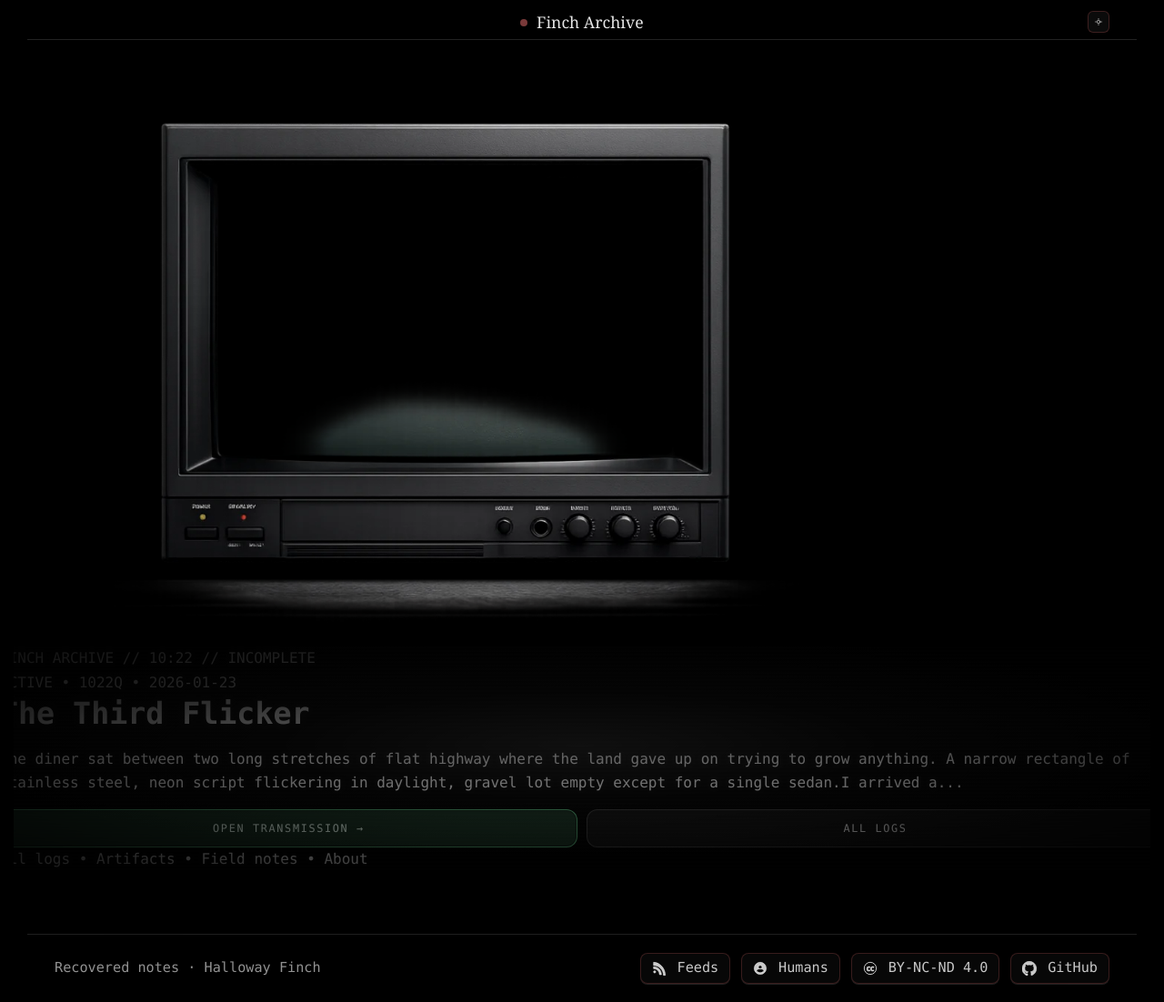
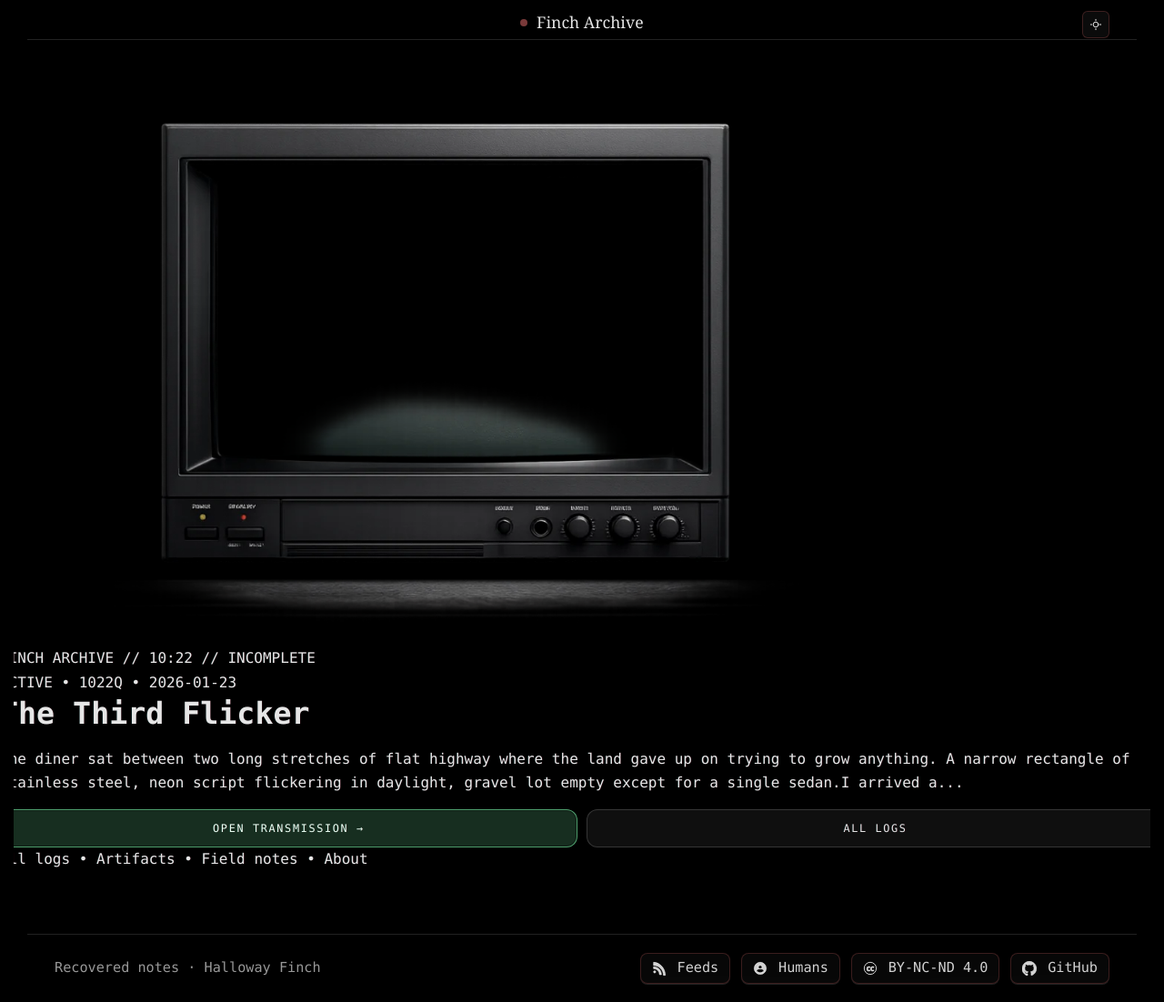
Before and after one commit to HallowayFinch/fincharchive.com, a Jekyll site: the page built from index.html, in a window 1280 px wide and 1102 px high. Shown: the whole window at 91% size. Built offline with Jekyll 4.4.1, drawn with Linux system fonts in a browser that asks for light colours.

Commit message:
Add files via upload

```diff
--- a/assets/css/style.css
+++ b/assets/css/style.css
@@ -327,8 +327,8 @@ header.site {
   display: inline-flex;
   align-items: center;
   justify-content: center;
-  width: 24px;
-  height: 24px;
+  width: 30px;
+  height: 30px;
   border-radius: 6px;
   border: 1px solid var(--badge-border);
   background: var(--badge-bg);
@@ -362,8 +362,8 @@ header.site {
 /* Icon variants inside the toggle */
 .theme-toggle .icon {
   display: none;
-  width: 12px;
-  height: 12px;
+  width: 16px;
+  height: 16px;
   fill: currentColor;
   transition:
     transform var(--dur-med) var(--ease),
@@ -1231,11 +1231,11 @@ html, body { overflow-x: hidden; }
   filter: drop-shadow(0 18px 70px rgba(0,0,0,.65));
   overflow: visible;
 
-  /* Screen bbox (measured from 1536×1024 CRT frame) */
-  --screen-x: 20.57%;
-  --screen-y: 12.70%;
-  --screen-w: 59.38%;
-  --screen-h: 65.53%;
+  /* Screen bbox (percent of CRT frame image) */
+  --screen-x: 21.2;
+  --screen-y: 18.6;
+  --screen-w: 58.0;
+  --screen-h: 51.5;
 }
 
 .finch-crtframe__img{
@@ -1248,19 +1248,95 @@ html, body { overflow-x: hidden; }
 
 /* Screen overlay window */
 .finch-crtframe__screen{
+  position: absolute !important;
+  top: calc(var(--screen-y) * 1%);
+  left: calc(var(--screen-x) * 1%);
+  width: calc(var(--screen-w) * 1%);
+  height: calc(var(--screen-h) * 1%);
+  border-radius: 18px;
+  overflow: hidden;
+
+  /* Screen surface */
+  background:
+    radial-gradient(120% 100% at 50% 35%, rgba(255,255,255,0.10), rgba(0,0,0,0.90) 62%, rgba(0,0,0,0.98) 100%),
+    linear-gradient(180deg, rgba(255,255,255,0.04), rgba(0,0,0,0.75));
+  box-shadow:
+    inset 0 0 0 1px rgba(255,255,255,0.06),
+    inset 0 0 40px rgba(0,0,0,0.55);
+  filter: contrast(1.05) saturate(1.05);
+  -webkit-font-smoothing: antialiased;
+}
+
+/* Homepage CRT effects (pure CSS) */
+.finch-home .finch-crtframe__screen::before,
+.finch-home .finch-crtframe__screen::after{
+  content: "";
   position: absolute;
-  left: var(--screen-x);
-  top: var(--screen-y);
-  width: var(--screen-w);
-  height: var(--screen-h);
-  overflow: hidden;
-  border-radius: 10px;
-
-  background: radial-gradient(120% 120% at 50% 38%, rgba(0,0,0,.15), rgba(0,0,0,.62));
-  box-shadow:
-    inset 0 0 0 1px rgba(126,255,176,.12),
-    inset 0 0 24px rgba(0,0,0,.55);
-}
+  inset: 0;
+  pointer-events: none;
+}
+
+.finch-home .finch-crtframe__screen::before{
+  /* scanlines + subtle RGB bleed */
+  background:
+    repeating-linear-gradient(
+      to bottom,
+      rgba(255,255,255,0.06) 0px,
+      rgba(255,255,255,0.06) 1px,
+      rgba(0,0,0,0.00) 2px,
+      rgba(0,0,0,0.00) 4px
+    ),
+    linear-gradient(90deg,
+      rgba(255,0,64,0.05),
+      rgba(0,0,0,0.00) 22%,
+      rgba(0,0,0,0.00) 78%,
+      rgba(0,255,255,0.05)
+    ),
+    radial-gradient(120% 100% at 50% 50%, rgba(0,0,0,0.00) 55%, rgba(0,0,0,0.35) 100%);
+  mix-blend-mode: overlay;
+  opacity: 0.22;
+}
+
+.finch-home .finch-crtframe__screen::after{
+  /* noise + faint rolling band */
+  background:
+    linear-gradient(180deg,
+      rgba(0,0,0,0.00) 0%,
+      rgba(255,255,255,0.05) 45%,
+      rgba(0,0,0,0.00) 60%,
+      rgba(0,0,0,0.00) 100%
+    ),
+    repeating-radial-gradient(circle at 20% 10%,
+      rgba(255,255,255,0.03) 0px,
+      rgba(255,255,255,0.00) 1px,
+      rgba(0,0,0,0.00) 3px
+    );
+  opacity: 0.12;
+  transform: translateZ(0);
+  animation: finch-crt-flicker 6.5s infinite;
+}
+
+@keyframes finch-crt-flicker{
+  0%{ opacity: .10; transform: translateY(0); }
+  8%{ opacity: .16; }
+  9%{ opacity: .08; }
+  42%{ opacity: .14; transform: translateY(0); }
+  55%{ opacity: .10; transform: translateY(6%); }
+  56%{ opacity: .12; }
+  80%{ opacity: .10; transform: translateY(0); }
+  100%{ opacity: .12; }
+}
+
+@media (prefers-reduced-motion: reduce){
+  .finch-home .finch-crtframe__screen::after{ animation: none; }
+}
+
+.finch-home .finch-screen--home{
+  text-shadow:
+    0.6px 0 0 rgba(255, 0, 64, 0.12),
+    -0.6px 0 0 rgba(0, 255, 255, 0.10);
+}
+
 
 /* Terminal surface */
 .finch-screen.finch-screen--home{
@@ -1405,25 +1481,13 @@ html, body { overflow-x: hidden; }
   }
 
   .finch-crtframe{
-    width: 120vw;
-    max-width: none;
+    width: min(920px, 96vw);
+    max-width: 96vw;
     box-sizing: border-box;
     position: relative;
-    left: 50%;
-    transform: translateX(-50%);
-    margin: 0;
-  }
-
-  .finch-crtframe__screen{
-    inset: 18% 12% 36% 12%;
-    border-radius: 18px;
-    overflow: hidden;
-    background: rgba(0,0,0,.55);
-    box-shadow: inset 0 0 0 1px rgba(126,255,176,.16);
-    -webkit-mask-image: -webkit-radial-gradient(white, black);
-
-    --mobile-screen-nudge: 15%;
-    transform: translateX(var(--mobile-screen-nudge));
+    left: auto;
+    transform: none;
+    margin: 0 auto;
   }
 
   /* switch panes */
@@ -1573,87 +1637,3 @@ html, body { overflow-x: hidden; }
     --crt-max: 1680px; /* try 1600–1800 */
   }
 }
-
-/* =========================================================
-   Minimal CRT overlay effects (homepage + any CRT screens)
-   ========================================================= */
-
-/* Make sure overlays have a containing block */
-.finch-crtframe__screen,
-.finch-monitor__screen,
-.finch-screen--home {
-  position: relative;
-  overflow: hidden;
-}
-
-/* Subtle scanlines + phosphor grain */
-.finch-crtframe__screen::before,
-.finch-monitor__screen::before,
-.finch-screen--home::before {
-  content: "";
-  position: absolute;
-  inset: 0;
-  pointer-events: none;
-  z-index: 3;
-  background:
-    repeating-linear-gradient(
-      to bottom,
-      rgba(255, 255, 255, 0.045) 0px,
-      rgba(255, 255, 255, 0.045) 1px,
-      rgba(0, 0, 0, 0.0) 2px,
-      rgba(0, 0, 0, 0.0) 4px
-    );
-  opacity: 0.18;
-  mix-blend-mode: overlay;
-}
-
-/* Vignette + faint bloom + drift */
-.finch-crtframe__screen::after,
-.finch-monitor__screen::after,
-.finch-screen--home::after {
-  content: "";
-  position: absolute;
-  inset: -8%;
-  pointer-events: none;
-  z-index: 4;
-  background:
-    radial-gradient(60% 55% at 50% 45%,
-      rgba(255, 255, 255, 0.06) 0%,
-      rgba(255, 255, 255, 0.015) 38%,
-      rgba(0, 0, 0, 0.55) 78%,
-      rgba(0, 0, 0, 0.85) 100%),
-    radial-gradient(120% 100% at 50% 120%,
-      rgba(0, 0, 0, 0.0) 0%,
-      rgba(0, 0, 0, 0.55) 60%,
-      rgba(0, 0, 0, 0.85) 100%);
-  opacity: 0.95;
-  transform: translate3d(0, 0, 0);
-  animation: finch-crt-drift 7.5s linear infinite;
-  mix-blend-mode: multiply;
-}
-
-/* Slight text bloom inside CRT screens */
-.finch-crtframe__screen,
-.finch-monitor__screen,
-.finch-screen--home {
-  text-shadow:
-    0 0 10px rgba(255, 255, 255, 0.07),
-    0 0 1px rgba(255, 255, 255, 0.10);
-}
-
-/* Gentle drift to keep the “alive” feeling without being flashy */
-@keyframes finch-crt-drift {
-  0%   { transform: translate3d(0, 0, 0); opacity: 0.90; }
-  22%  { transform: translate3d(-0.25%, 0.15%, 0); opacity: 0.95; }
-  48%  { transform: translate3d(0.30%, -0.10%, 0); opacity: 0.92; }
-  74%  { transform: translate3d(-0.15%, -0.20%, 0); opacity: 0.96; }
-  100% { transform: translate3d(0, 0, 0); opacity: 0.90; }
-}
-
-@media (prefers-reduced-motion: reduce) {
-  .finch-crtframe__screen::after,
-  .finch-monitor__screen::after,
-  .finch-screen--home::after {
-    animation: none;
-  }
-}
```
